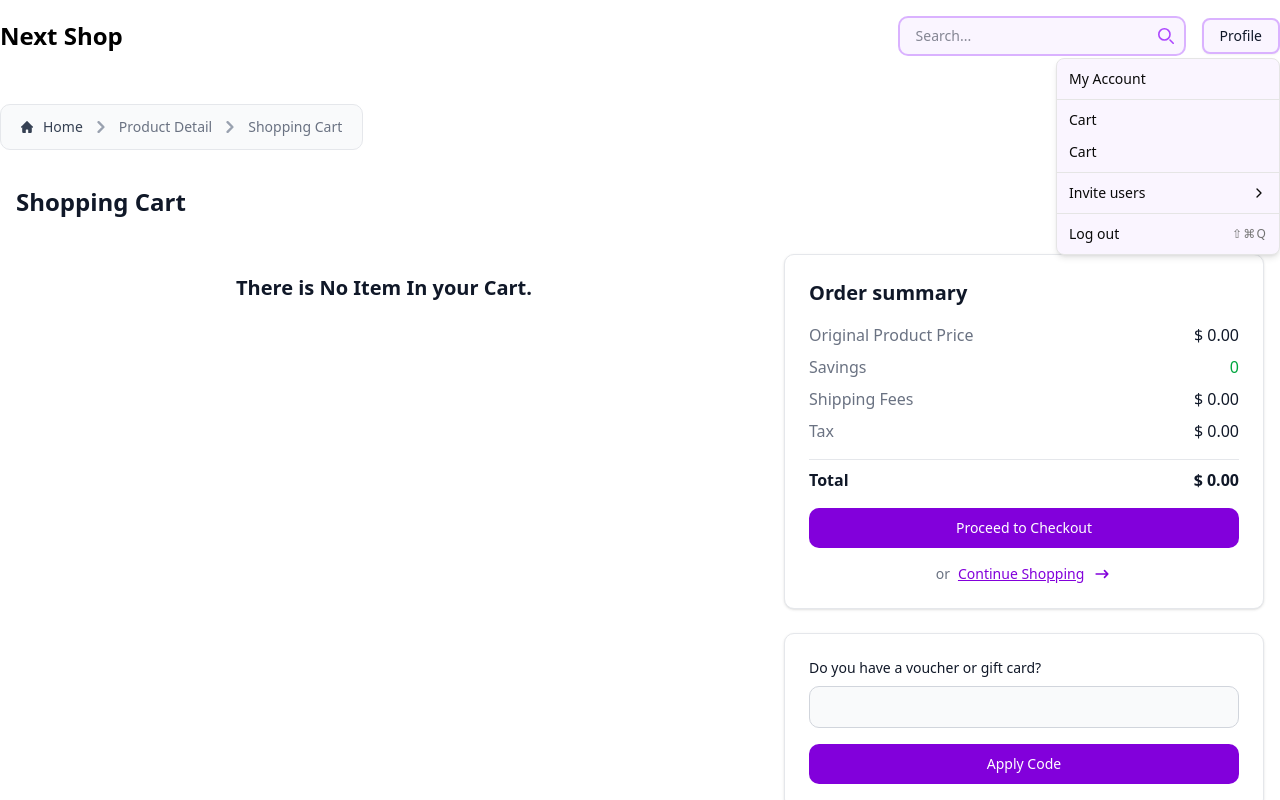
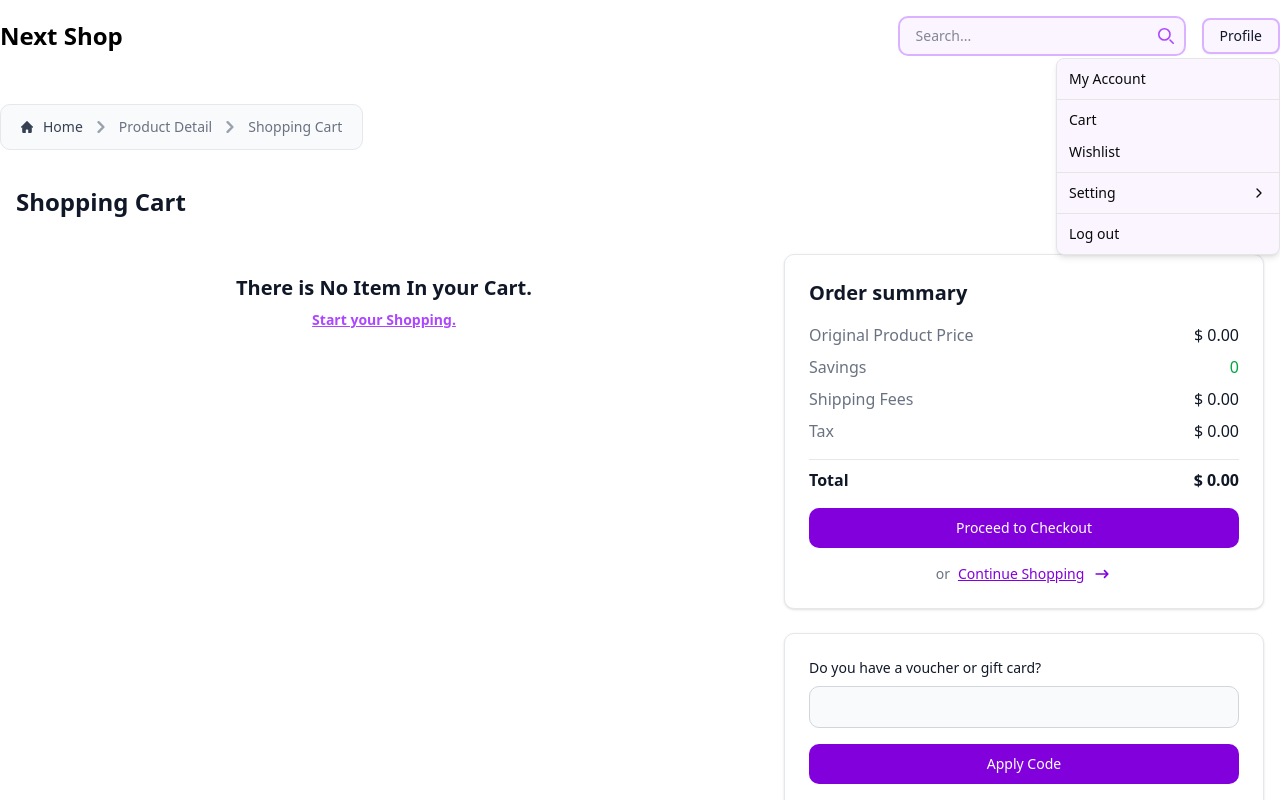
Before and after one commit to aungchannmyae/next-e-commerce, a Next.js app: page /cart in a window 1280 px wide. Both pictures are taken after a click on the button "Profile". Shown: the top 800 px of the page. Built offline with nearby package versions, Linux system fonts and the light colour scheme; no server answers.

Commit message:
slug url updated but need to fix

```diff
--- /dev/null
+++ b/src/app/login/page.js
@@ -0,0 +1,7 @@
+import React from "react";
+
+const Page = () => {
+  return <div>Page</div>;
+};
+
+export default Page;
--- a/src/app/products/[id]/page.js
+++ b/src/app/products/[id]/page.js
@@ -1,21 +1,16 @@
-
 import ProductDetail from "@/features/productDetail/components/ProductDetail";
 import { productDetail } from "@/services/product";
 
 const Page = async ({ params }) => {
-  const productId = await params.id;
-  const res = await productDetail(productId);
-  if (!res.ok) {
-    return <div>Failed to load product</div>;
-  }
+  const { id } = await params;
+  console.log(await params);
+  const res = await productDetail(id);
 
   const data = await res.json();
 
   return (
     <>
-
-        <ProductDetail product={data} />;
-
+      <ProductDetail product={data} />;
     </>
   );
 };
--- a/src/components/Header.jsx
+++ b/src/components/Header.jsx
@@ -53,20 +53,24 @@ const Header = () => {
               <DropdownMenuSeparator />
               <DropdownMenuGroup>
                 <DropdownMenuItem>
-                  <Link href="/cart">Cart</Link>
+                  <Link href="/cart" className=" w-full">
+                    Cart
+                  </Link>
                 </DropdownMenuItem>
                 <DropdownMenuItem>
-                  <Link href="/wishlist">Cart</Link>
+                  <Link href="/wishlist" className=" w-full">
+                    Wishlist
+                  </Link>
                 </DropdownMenuItem>
               </DropdownMenuGroup>
               <DropdownMenuSeparator />
               <DropdownMenuGroup>
                 <DropdownMenuSub>
-                  <DropdownMenuSubTrigger>Invite users</DropdownMenuSubTrigger>
+                  <DropdownMenuSubTrigger>Setting</DropdownMenuSubTrigger>
                   <DropdownMenuPortal>
                     <DropdownMenuSubContent>
-                      <DropdownMenuItem>Email</DropdownMenuItem>
-                      <DropdownMenuItem>Message</DropdownMenuItem>
+                      <DropdownMenuItem>View Profile</DropdownMenuItem>
+                      <DropdownMenuItem>Upload Your Products</DropdownMenuItem>
                       <DropdownMenuSeparator />
                       <DropdownMenuItem>More...</DropdownMenuItem>
                     </DropdownMenuSubContent>
@@ -74,10 +78,7 @@ const Header = () => {
                 </DropdownMenuSub>
               </DropdownMenuGroup>
               <DropdownMenuSeparator />
-              <DropdownMenuItem>
-                Log out
-                <DropdownMenuShortcut>⇧⌘Q</DropdownMenuShortcut>
-              </DropdownMenuItem>
+              <DropdownMenuItem>Log out</DropdownMenuItem>
             </DropdownMenuContent>
           </DropdownMenu>
           {/* <Dropdown
--- a/src/features/cart/components/CartLists.jsx
+++ b/src/features/cart/components/CartLists.jsx
@@ -25,9 +25,17 @@ const CartLists = () => {
       {isLoading ? (
         <p>loading...</p>
       ) : cart.length === 0 ? (
-        <p className=" my-5 w-full flex justify-center items-center font-semibold text-xl text-gray-900 lg:max-w-2xl xl:max-w-4xl">
-          There is No Item In your Cart.
-        </p>
+        <div className=" my-5 w-full flex justify-center items-center font-semibold text-xl text-gray-900 lg:max-w-2xl xl:max-w-4xl">
+          <span className=" flex-col justify-center items-center">
+            <p className=" f">There is No Item In your Cart.</p>
+            <Link
+              href="/products"
+              className=" my-2 flex justify-center text-sm text-purple-500 hover:no-underline underline"
+            >
+              Start your Shopping.
+            </Link>
+          </span>
+        </div>
       ) : (
         cart?.map((item) => {
           const productExist = data?.find((product) => product.id === item.id);
@@ -157,7 +165,7 @@ const CartLists = () => {
 
                     <div className="w-full min-w-0 flex-1 space-y-4 md:order-2 md:max-w-md">
                       <Link
-                        href={`/products/${item.id}`}
+                        href={`/products/${item.slug}`}
                         className="text-base line-clamp-2 font-medium text-gray-900 hover:underline dark:text-white"
                       >
                         {item.title}
--- a/src/features/home/components/ProductCard.jsx
+++ b/src/features/home/components/ProductCard.jsx
@@ -6,7 +6,7 @@ const ProductCard = ({ product }) => {
 
   return (
     <div className=" overflow-hidden bg-white border border-gray-200 rounded-xl shadow-l  hover:scale-105 duration-300 active:border-2 active:border-purple-700">
-      <Link href={`/products/${product.id}`}>
+      <Link href={`/products/${product.slug}`}>
         <div className=" p-5">
           {product.images ? (
             <img
--- a/src/features/productDetail/components/ProductDetail.jsx
+++ b/src/features/productDetail/components/ProductDetail.jsx
@@ -14,7 +14,7 @@ const ProductDetail = ({ product }) => {
       <Container>
         <Breadcrumb
           title={"Product Detail"}
-          links={[{ title: "Product Detail", path: "" }]}
+          links={[{ title: `${product.title}`, path: ""  }]}
         />
         <section className=" mt-5 grid grid-cols-2 gap-10">
           <div className=" col-span-1 ">
@@ -23,7 +23,7 @@ const ProductDetail = ({ product }) => {
           <div className=" col-span-1 flex flex-col space-y-4 text-black">
             <h1 className=" text-black text-sm capitalize font-semibold flex items-center gap-1">
               <BiSolidCategory className=" size-4 text-red-600" />
-              {product.category.name}
+              {product.category?.name}
             </h1>
             <h4 className=" text-black font-bold text-4xl">{product.title}</h4>
             <span className=" text-purple-700 font-semibold text-2xl">
--- a/src/features/wishlist/components/WishlistLists.jsx
+++ b/src/features/wishlist/components/WishlistLists.jsx
@@ -13,9 +13,18 @@ const WishlistLists = () => {
       {isLoading ? (
         <p>loading...</p>
       ) : wishlist.length === 0 ? (
-        <p className=" my-5 w-full flex justify-center items-center font-semibold text-xl text-gray-900">
-          There is No Item In your Wishlist.
-        </p>
+
+        <div className=" my-5 w-full flex justify-center items-center font-semibold text-xl text-gray-900">
+        <span className=" flex-col justify-center items-center">
+          <p className=" f">There is No Item In your Wishlist.</p>
+          <Link
+            href="/products"
+            className=" my-2 flex justify-center text-sm text-purple-500 hover:no-underline underline"
+          >
+            Explore the Products
+          </Link>
+        </span>
+      </div>
       ) : (
         wishlist?.map((item) => {
           const productExist = data?.find((product) => product.id === item.id);
@@ -87,7 +96,7 @@ const WishlistLists = () => {
                     {item.category.name}
                   </h1>
                   <Link
-                    href={`/products/${item.id}`}
+                    href={`/products/${item.slug}`}
                     className=" line-clamp-2 text-base font-medium text-gray-900 hover:underline dark:text-white"
                   >
                     {item.description}
--- a/src/services/product.js
+++ b/src/services/product.js
@@ -1,5 +1,5 @@
 import { productApi } from "./home";
 
-export const productDetail = (id) => {
-  return fetch(`${productApi}/${id}`);
+export const productDetail = (slug) => {
+  return fetch(`${productApi}/slug/${slug}`);
 };
```
